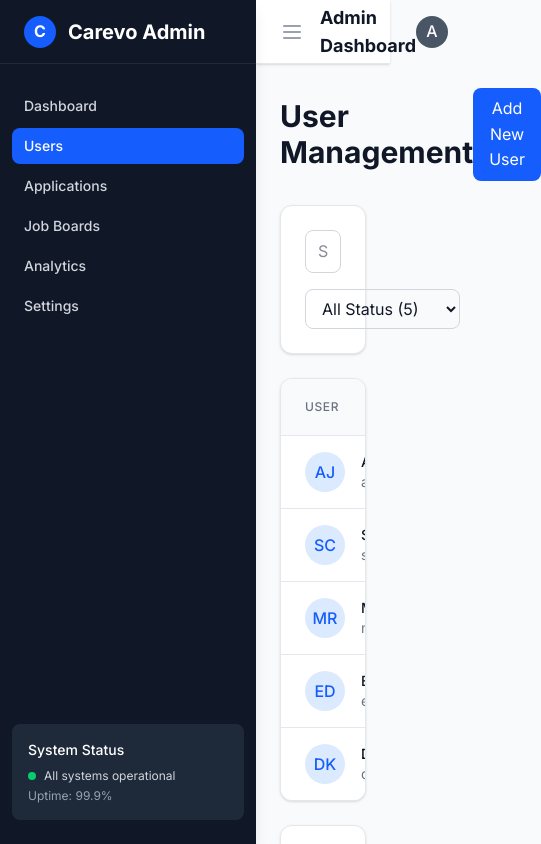
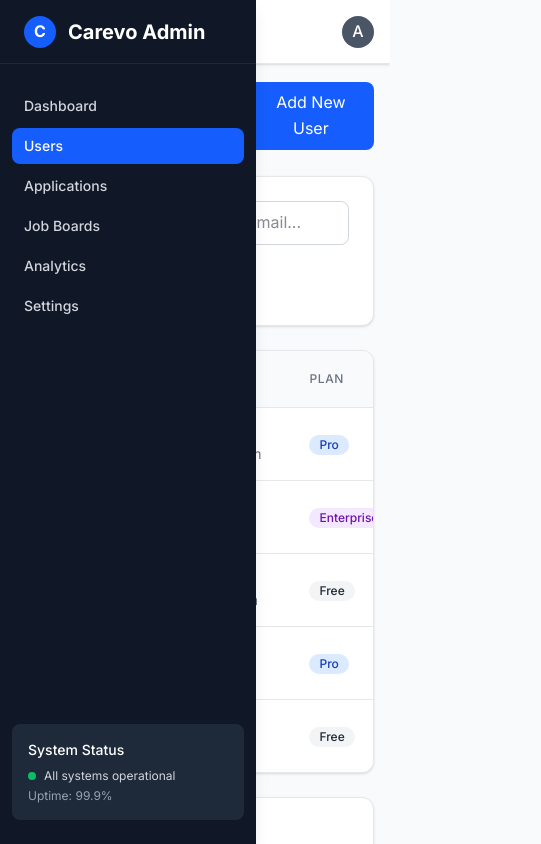
Before and after one commit to devtofunmi/carevo, a Next.js app: page /admin/users in a window 390 px wide. Shown: the top 844 px of the page, 541 px wide, since content can reach past the window. Built offline with nearby package versions, Linux system fonts and the light colour scheme.

Commit message:
make it responsive

```diff
--- a/components/AdminLayout.tsx
+++ b/components/AdminLayout.tsx
@@ -1,4 +1,4 @@
-import { ReactNode } from 'react';
+import { ReactNode, useState } from 'react';
 import AdminSidebar from './AdminSidebar';
 import AdminHeader from './AdminHeader';
 
@@ -7,12 +7,14 @@ interface AdminLayoutProps {
 }
 
 export default function AdminLayout({ children }: AdminLayoutProps) {
+  const [sidebarOpen, setSidebarOpen] = useState(false);
+
   return (
     <div className="min-h-screen bg-gray-50">
-      <AdminSidebar />
-      <div className="ml-64">
-        <AdminHeader />
-        <main className="p-6">
+      <AdminSidebar isOpen={sidebarOpen} onClose={() => setSidebarOpen(false)} />
+      <div className="lg:ml-64">
+        <AdminHeader onMenuClick={() => setSidebarOpen(true)} />
+        <main className="p-4 sm:p-6">
           {children}
         </main>
       </div>
```
